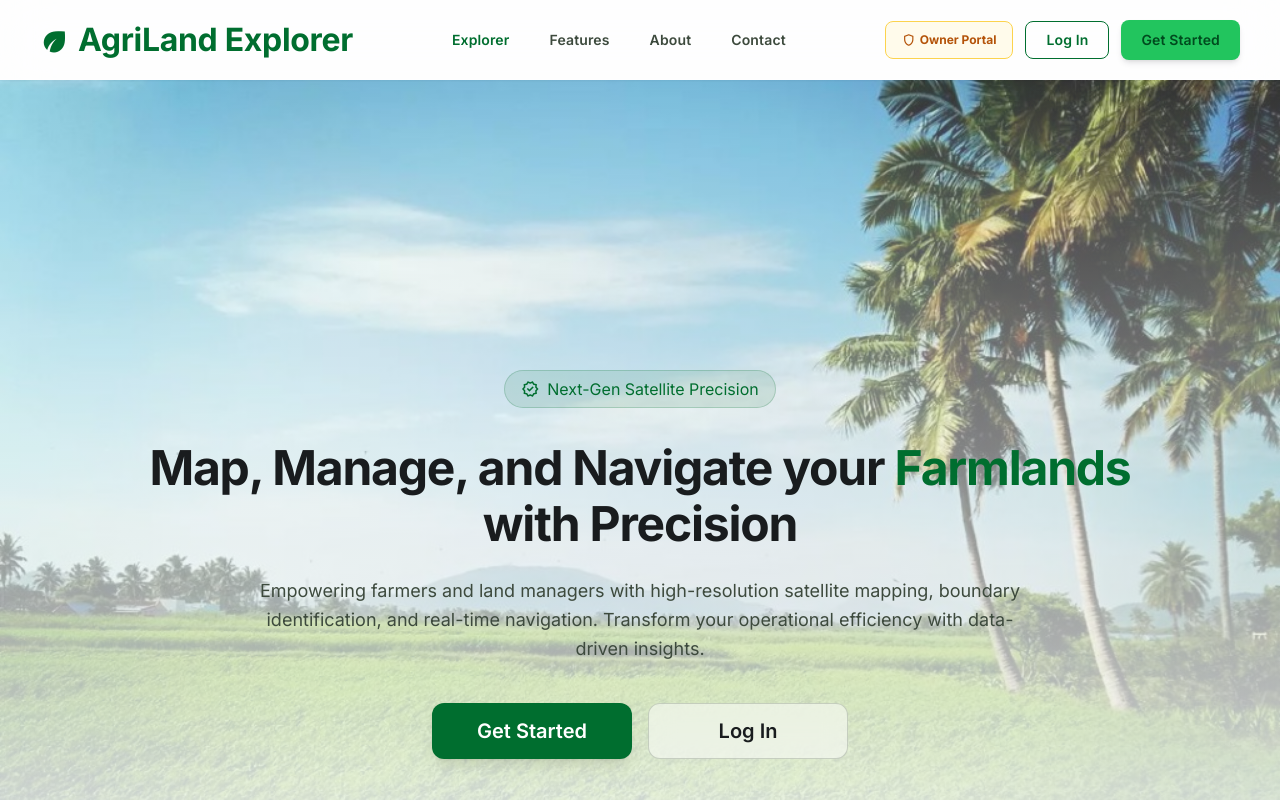
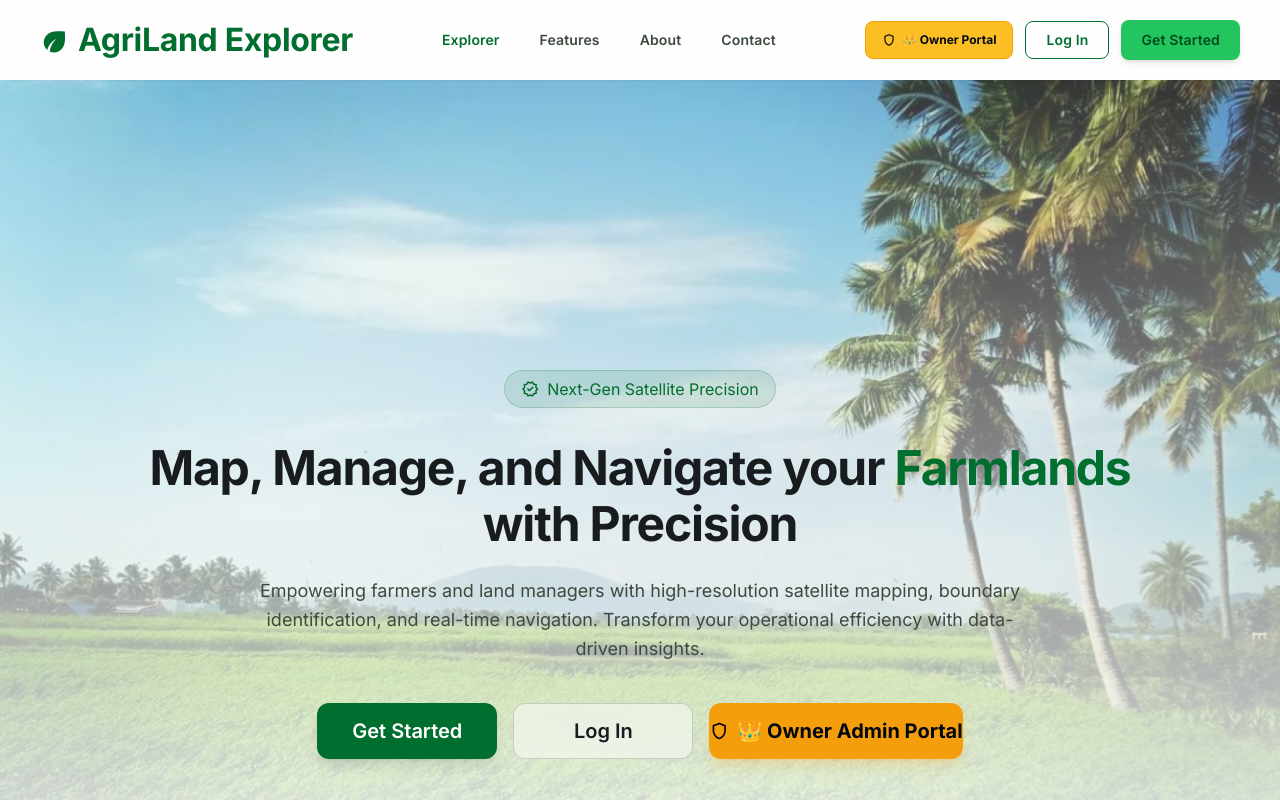
Before and after one commit to praneeth-005/AgriLand_Explorer, a React (Vite) app: page /welcome in a window 1280 px wide. Shown: the top 800 px of the page. Built offline with nearby package versions, Linux system fonts and the light colour scheme; no server answers.

Commit message:
feat: add prominent gold Owner Admin Portal button to Welcome hero section and header

```diff
--- a/src/pages/Welcome.js
+++ b/src/pages/Welcome.js
@@ -63,10 +63,10 @@ export default function Welcome() {
         <div className="flex items-center gap-3">
           <button
             onClick={() => navigate('/admin-login')}
-            className="font-label-md text-xs font-bold text-amber-700 bg-amber-50 hover:bg-amber-100 border border-amber-300 px-4 py-2 rounded-lg transition-all flex items-center gap-1"
+            className="font-label-md text-xs font-black text-gray-950 bg-amber-400 hover:bg-amber-300 border border-amber-500 px-4 py-2 rounded-lg transition-all shadow-sm flex items-center gap-1.5"
           >
             <span className="material-symbols-outlined text-sm">shield</span>
-            Owner Portal
+            👑 Owner Portal
           </button>
           <button
             onClick={() => navigate('/login')}
@@ -112,15 +112,22 @@ export default function Welcome() {
             <div className="flex flex-col sm:flex-row items-center justify-center gap-4">
               <button
                 onClick={() => navigate('/login')}
-                className="w-full sm:w-auto min-w-[200px] h-14 bg-primary text-white font-title-md text-title-md rounded-xl shadow-lg hover:shadow-primary/25 hover:brightness-110 transition-all active:scale-[0.98]"
+                className="w-full sm:w-auto min-w-[180px] h-14 bg-primary text-white font-title-md text-title-md rounded-xl shadow-lg hover:shadow-primary/25 hover:brightness-110 transition-all active:scale-[0.98]"
               >
                 Get Started
               </button>
               <button
                 onClick={() => navigate('/login')}
-                className="w-full sm:w-auto min-w-[200px] h-14 bg-white/50 backdrop-blur-md border border-outline/30 text-on-surface font-title-md text-title-md rounded-xl hover:bg-white/80 transition-all active:scale-[0.98]"
+                className="w-full sm:w-auto min-w-[180px] h-14 bg-white/50 backdrop-blur-md border border-outline/30 text-on-surface font-title-md text-title-md rounded-xl hover:bg-white/80 transition-all active:scale-[0.98]"
               >
                 Log In
+              </button>
+              <button
+                onClick={() => navigate('/admin-login')}
+                className="w-full sm:w-auto min-w-[200px] h-14 bg-amber-500 hover:bg-amber-400 text-gray-950 font-black text-title-md rounded-xl shadow-lg shadow-amber-500/20 transition-all flex items-center justify-center gap-2 active:scale-[0.98]"
+              >
+                <span className="material-symbols-outlined text-xl">shield</span>
+                👑 Owner Admin Portal
               </button>
             </div>
           </div>
```
Also changed, not shown: 5 other files (tests, documents, lock files or other folders).
